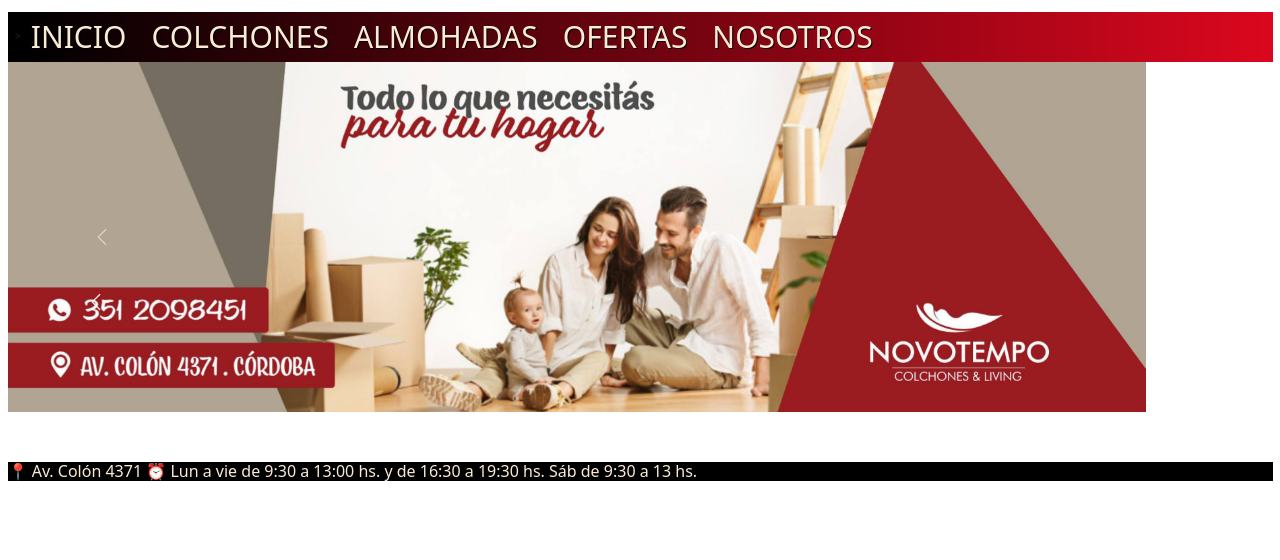
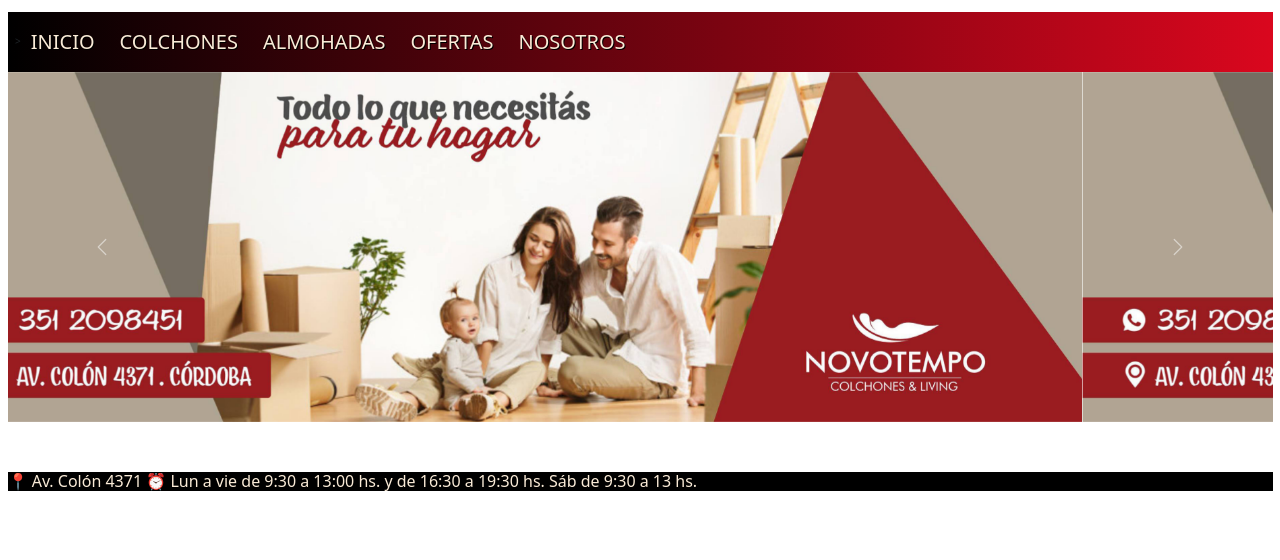
Before and after one commit to marcosurbi30/novotempo, a website: page index.html in a window 1280 px wide. Shown: the part 98-658 px from the top of the page. Drawn offline with nearby package versions, Linux system fonts and the light colour scheme.

Commit message:
menu hamburguesa  arreglado

```diff
--- a/index.html
+++ b/index.html
@@ -53,7 +53,7 @@
                 aria-controls="navbarNav" aria-expanded="false" aria-label="Toggle navigation">
                 <span class="navbar-toggler-icon"></span>
             </button>
-            <div class="collapse navbar-collapse navestilos" id="navbarNav">
+            <div class="collapse navbar-collapse" id="navbarNav">
                 <ul class="navbar-nav">
                     <li class="nav-item">
                         <a class="nav-link active navitem" aria-current="page" href="index.html">Inicio</a>
@@ -80,45 +80,34 @@
 
 
     <main>
-
+        <section class="carousel-boostrap">
             <!-- carrousel banner -->
-        <div id="carouselExample" class="carousel slide">
+            <div id="carouselExampleControls" class="carousel slide" data-bs-ride="carousel">
                 <div class="carousel-inner">
-                <div class="carousel-item active">
-                    <img src="img/fondo-banner.jpg" class="d-block w-100" alt="Novotempo tiene todo lo que necesitas">
+                    <div class="carousel-item active div-img">
+                        <img src="img/fondo-banner.jpg" class=" w-100" alt="Todos los que neceitas para tu hogar">
                     </div>
-                <div class="carousel-item active">
-                    <img src="img/fondo-banner.jpg" class="d-block w-100" alt="Novotempo tiene todo lo que necesitas">
+                    <div class="carousel-item div-img">
+                        <img src="img/fondo-banner.jpg" class=" w-100" alt="Todos los que neceitas para tu hogar">
                     </div>
-                <div class="carousel-item active">
-                    <img src="img/fondo-banner.jpg" class="d-block w-100" alt="Novotempo tiene todo lo que necesitas">
+                    <div class="carousel-item div-img">
+                        <img src="img/fondo-banner.jpg" class=" w-100" alt="Todos los que neceitas para tu hogar">
                     </div>
                 </div>
-            <button class="carousel-control-prev" type="button" data-bs-target="#carouselExample" data-bs-slide="prev">
+                <button class="carousel-control-prev" type="button" data-bs-target="#carouselExampleControls"
+                    data-bs-slide="prev">
                     <span class="carousel-control-prev-icon" aria-hidden="true"></span>
                     <span class="visually-hidden">Previous</span>
                 </button>
-            <button class="carousel-control-next" type="button" data-bs-target="#carouselExample" data-bs-slide="next">
-                <span class="carousel-control-next-icon" aria-hidden="true"></span>
-                <span class="visually-hidden">Next</span>
-            </button>
-        </div>
-        </div>
-        <div class="carousel-item">
-            <img src="img/fondo-banner.jpg" class="d-block w-100" alt="...">
-        </div>
-        </div>
-        <button class="carousel-control-prev" type="button" data-bs-target="#carouselExample" data-bs-slide="prev">
-            <span class="carousel-control-prev-icon" aria-hidden="true"></span>
-            <span class="visually-hidden">Previous</span>
-        </button>
-        <button class="carousel-control-next" type="button" data-bs-target="#carouselExample" data-bs-slide="next">
+                <button class="carousel-control-next" type="button" data-bs-target="#carouselExampleControls"
+                    data-bs-slide="next">
                     <span class="carousel-control-next-icon" aria-hidden="true"></span>
                     <span class="visually-hidden">Next</span>
                 </button>
             </div>
         </section>
-
+        <!-- carrousel banner -->
+    </main>
     <footer>
         <h4>
             📍 Av. Colón 4371
--- a/scss/_about.scss
+++ b/scss/_about.scss
@@ -31,8 +31,7 @@
 }
 
 .img-404 {
-
-
+   height: 900px;
 
 
 }
--- a/scss/_commons.scss
+++ b/scss/_commons.scss
@@ -16,6 +16,9 @@
     display: flex;
     justify-content: space-between;
 }
+
+
+
 
 
 //cards
@@ -38,7 +41,6 @@
             h5 {
                 font-size: $textXl;
                 background-color: $secundarycolor;
-                height: 75px;
                 width: 180px;
             }
 
--- a/scss/_medias.scss
+++ b/scss/_medias.scss
@@ -60,6 +60,7 @@
     }
 
     .img-404 {
-        height: 300px;
+        height: 200px;
     }
+
 }
--- a/scss/_nav.scss
+++ b/scss/_nav.scss
@@ -31,15 +31,28 @@
 
 .nav {
 
+    position: relative;
+    z-index: 10000;
+    display: flex;
+    flex-wrap: wrap;
+    border-color: $secundarycolor;
+
+
+
 
 
     &estilos {
+        position: relative;
+        z-index: 10000;
         background-color: $maincolor;
-        height: 50px;
-        display: flex;
+        height: auto;
+        display: block;
+        text-align: center;
         flex-direction: row;
         justify-content: space-between;
         background-image: linear-gradient(to left, $maincolor, $black);
+
+
 
     }
 
@@ -47,7 +60,7 @@
         text-shadow: $shadowtext;
         color: $white !important;
         margin: 0.5rem;
-        font-size: 3rem;
+        font-size: 20px;
         text-transform: uppercase !important;
         justify-content: flex-end;
         margin-right: 1rem;
@@ -71,7 +84,9 @@
         text-decoration: none;
         color: $white;
     }
-}
+
+
+
 
     .item {
         color: $white;
@@ -84,3 +99,4 @@
         /* me falta borde negro a la fuente /*/
 
     }
+}
```
Also changed, not shown: html/error-404.html (+8 -7 lines), css/main.css, 1 other file. Lines whose indentation alone changed are shown as unchanged.
